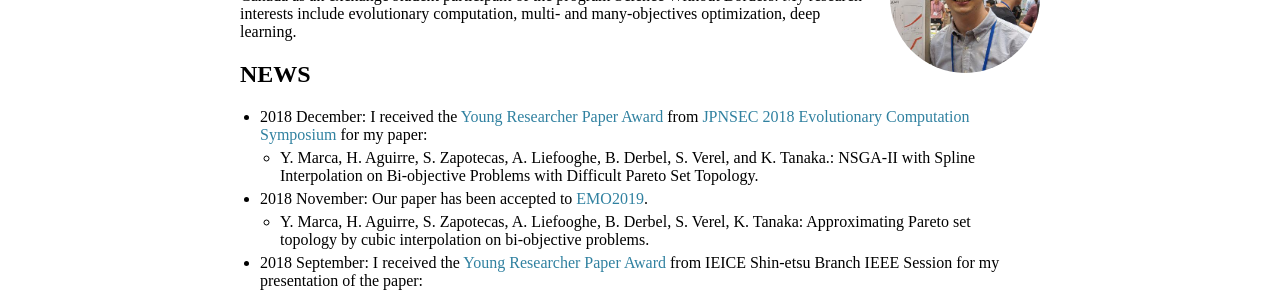
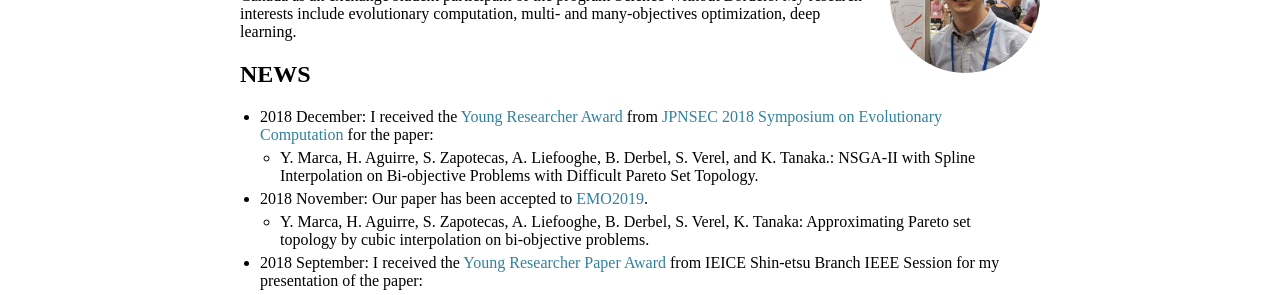
Before and after one commit to yurimarca/yurimarca.github.io, a Jekyll site: the page built from index.md, in a window 1280 px wide. Shown: the part 244-539 px from the top of the page. Built offline with Jekyll 4.4.1, drawn with Linux system fonts in a browser that asks for light colours.

Commit message:
publication.md symposium paper

```diff
--- a/index.md
+++ b/index.md
@@ -11,7 +11,7 @@ I'm a Master student in Electronic and Information Engineering at Shinshu Univer
 
 ## NEWS
 
-* 2018 December: I received the [Young Researcher Paper Award](pdf/symposium2018_award.pdf) from [JPNSEC 2018 Evolutionary Computation Symposium](http://www.jpnsec.org/symposium201803.html) for my paper:
+* 2018 December: I received the [Young Researcher Award](pdf/symposium2018_award.pdf) from [JPNSEC 2018 Symposium on Evolutionary Computation](http://www.jpnsec.org/symposium201803.html) for the paper:
   * Y. Marca, H. Aguirre, S. Zapotecas, A. Liefooghe, B. Derbel, S. Verel, and K. Tanaka.: NSGA-II with Spline Interpolation on Bi-objective Problems with Difficult Pareto Set Topology.
 * 2018 November: Our paper has been accepted to [EMO2019](https://www.emo2019.org/).
   * Y. Marca, H. Aguirre, S. Zapotecas, A. Liefooghe, B. Derbel, S. Verel, K. Tanaka: Approximating Pareto set topology by cubic interpolation on bi-objective problems.
```
Also changed, not shown: publication.md (+2 -0 lines).
